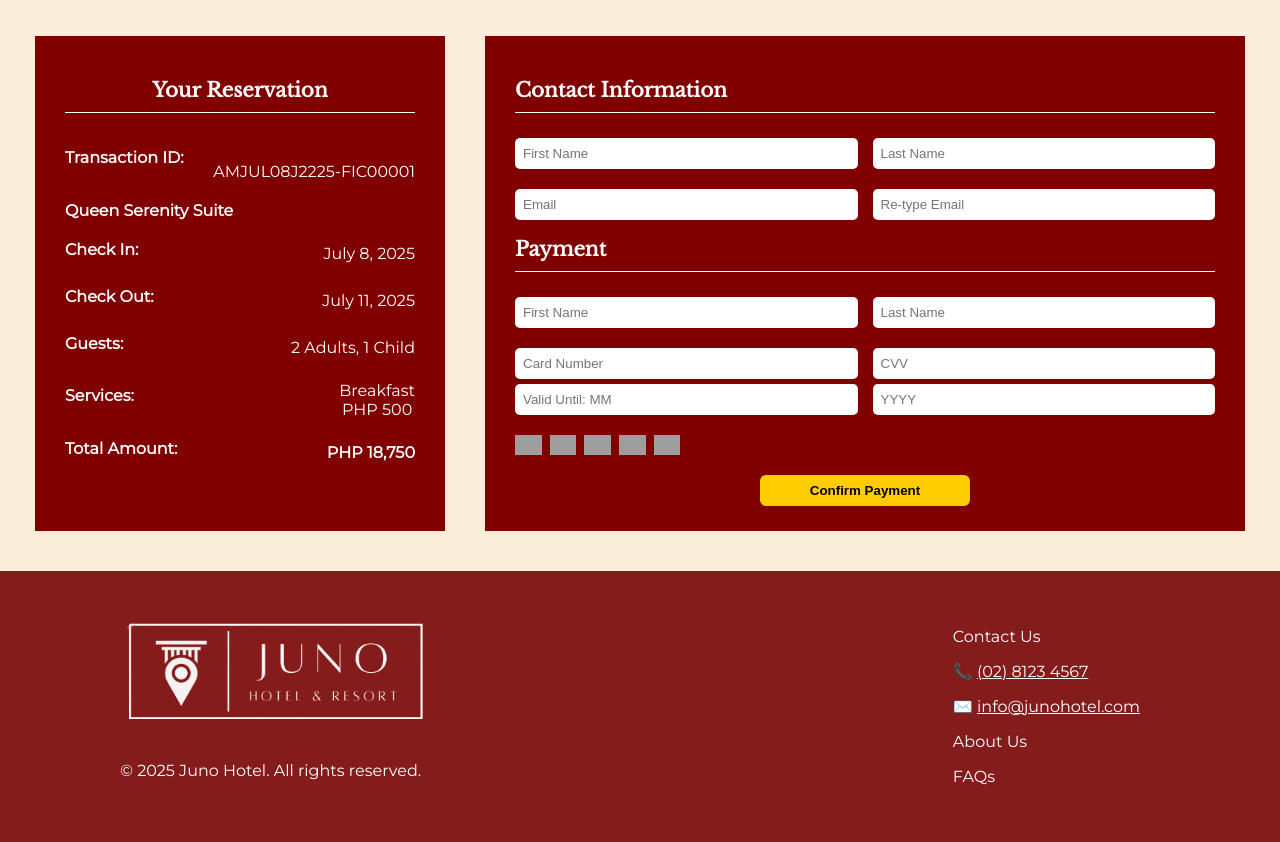
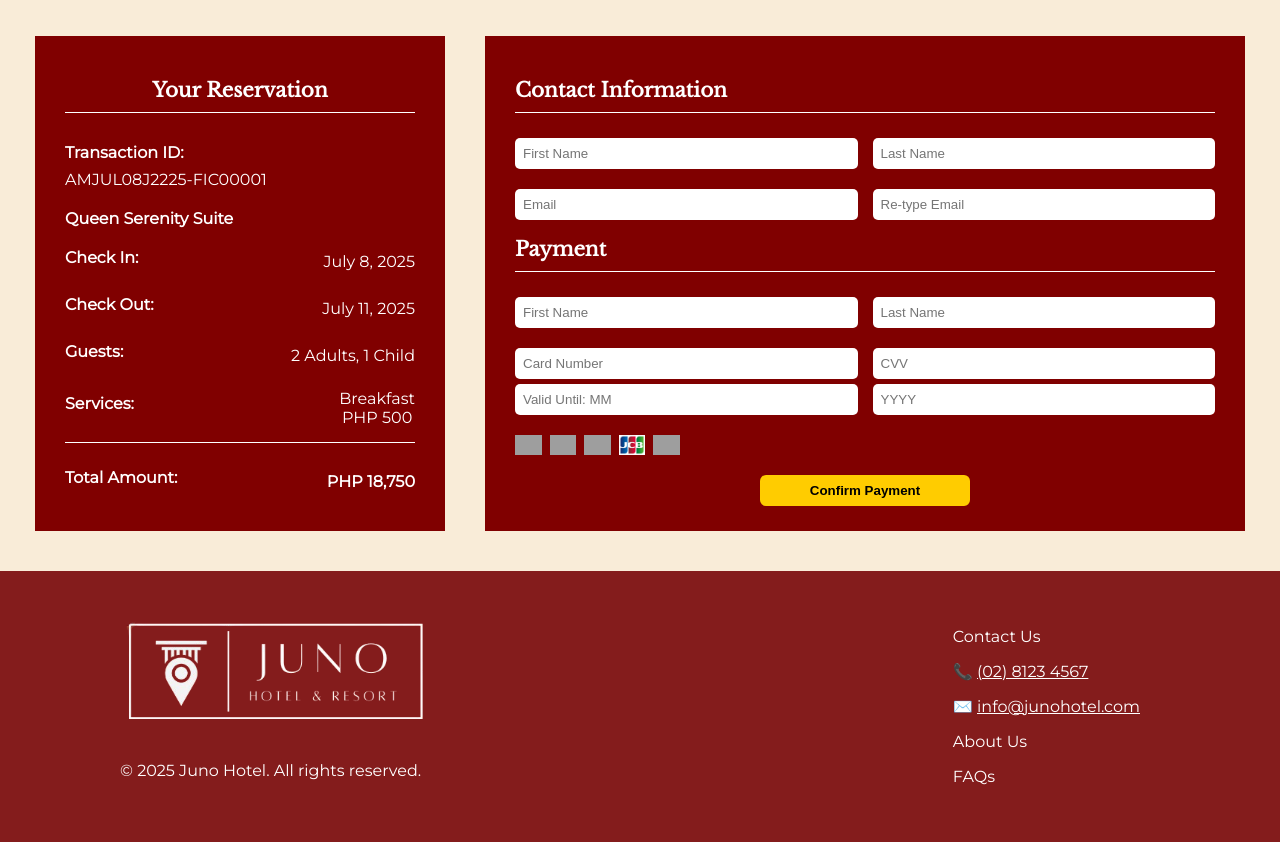
Before and after one commit to amiliadanielle/AppDev_FinalProject, a PHP site: page /pages/payment.php in a window 1280 px wide. Shown: the part 368-1210 px from the top of the page. Run offline with PHP 8.4, Linux system fonts and the light colour scheme; grey boxes are pictures that could not be loaded.

Commit message:
feat: enhance reservation summary layout and update JCB image format

```diff
--- a/pages/payment.php
+++ b/pages/payment.php
@@ -91,13 +91,25 @@ $reservation = [
   <!-- Left: Reservation Summary -->
   <div class="card reservation">
     <h2>Your Reservation</h2>
-    <div class="info-item"><span class="info-label">Transaction ID:</span><br><?= $reservation['transaction_id'] ?></div>
+    <div class="info-item" style="flex-direction: column; align-items: flex-start;">
+  <span class="info-label">Transaction ID:</span>
+  <span class="info-value" style="text-align: left; width: 100%;"><?= $reservation['transaction_id'] ?></span>
+    </div>
+
     <div class="info-item"><strong><?= $reservation['room'] ?></strong></div>
     <div class="info-item"><span class="info-label">Check In:</span> <?= $reservation['checkin'] ?></div>
     <div class="info-item"><span class="info-label">Check Out:</span> <?= $reservation['checkout'] ?></div>
     <div class="info-item"><span class="info-label">Guests:</span> <?= $reservation['guests'] ?></div>
     <div class="info-item"><span class="info-label">Services:</span> <?= $reservation['services'] ?> <br>PHP <?= $reservation['service_price'] ?></div>
-    <div class="info-item"><span class="info-label">Total Amount:</span><br><strong>PHP <?= number_format($reservation['total']) ?></strong></div>
+    <!-- Divider before Total -->
+<div class="divider"></div>
+
+<!-- Total at the bottom -->
+<div class="info-item" style="margin-top: 15px;">
+  <span class="info-label">Total Amount:</span><br>
+  <strong>PHP <?= number_format($reservation['total']) ?></strong>
+</div>
+
   </div>
 
   <!-- Right: Contact & Payment Form -->
@@ -157,7 +169,7 @@ $reservation = [
       <img src="../assets/images/visa.png" alt="Visa">
       <img src="../assets/images/mastercard.png" alt="Mastercard">
       <img src="../assets/images/amex.png" alt="Amex">
-      <img src="../assets/images/jcb.png" alt="JCB">
+      <img src="../assets/images/jcb.jpeg" alt="JCB">
       <img src="../assets/images/paypal.png" alt="PayPal">
     </div>
 
```
